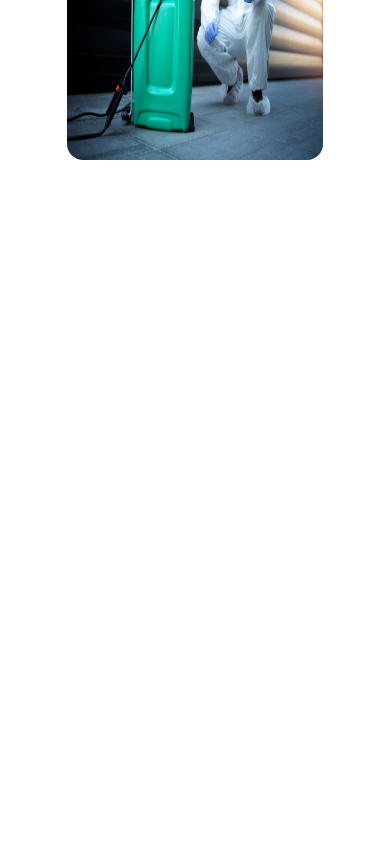
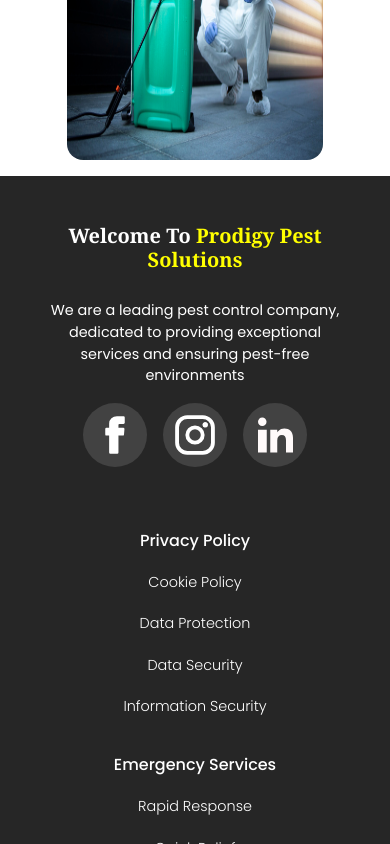
Before and after one commit to alecnissen/Precision-Pest-Control, a React (Vite) app: page / in a window 390 px wide. Shown: the part 11156-12000 px from the top of the page. Before the commit the page ends 11332 px from the top, so only its background shows below. Built offline with nearby package versions, Linux system fonts and the light colour scheme.

Commit message:
starting adding responsiveness for the footer section, saving work and will finish the tablet and mobile phones

```diff
--- a/src/App.jsx
+++ b/src/App.jsx
@@ -40,7 +40,7 @@
 
     <GalleryHomepage2></GalleryHomepage2>
 
-    {/* <Footer></Footer> */}
+    <Footer></Footer>
 
 
     </>
--- a/src/Styles/footer_styles.scss
+++ b/src/Styles/footer_styles.scss
@@ -109,11 +109,112 @@
 
 }
 
-// .newsletter-container {
-//     display: flex;
-//     flex-direction: column;
-//     gap: 1em;
-// }
+
+
+
+
+// media queries begin here
+
+
+@media (max-width: 1334px) {
+    .footer-privacy-policy-container h4,
+    .footer-emergency-services-container h4,
+    .newsletter-container h4  {
+        font-size: 1rem;
+    }
+
+    .footer-privacy-policy-container h5,
+    .footer-emergency-services-container h5,
+    .footer-welcome-to-container p  {
+        font-size: 0.9rem;
+    }
+
+    .newsletter-container input {
+        font-size: 0.9rem;
+    }
+
+    .newsletter-btn-container button {
+        font-size: 1rem;
+    }
+
+
+
+}
+
+
+@media (max-width: 1091px) {
+    .footer-privacy-policy-container,
+    .footer-emergency-services-container,
+    .newsletter-container {
+        text-align: center;
+    }
+
+    .newsletter-container input {
+       font-size: 0.8rem;
+    }
+
+    .newsletter-btn-container button {
+        font-size: 0.8rem;
+    }
+
+    .footer-welcome-to-container {
+        display: flex;
+        justify-content: center;
+        align-items: center;
+        text-align: center;
+    }
+
+}
+
+
+@media (max-width: 1000px) {
+    .footer-content-wrapper {
+        display: flex;
+        flex-direction: column;
+        justify-content: center;
+        align-items: center;
+    }
+
+
+
+    .footer-privacy-policy-container,
+    .footer-emergency-services-container,
+    .newsletter-container {
+        padding: 1em;
+    }
+
+    .footer-welcome-to-container p {
+        max-width: 21em;
+    }
+
+    .footer-icon-container {
+        display: flex;
+        justify-content: center;
+        align-items: center;
+    }
+
+    .footer-welcome-to-container {
+        display: flex;
+        justify-content: center;
+        align-items: center;
+    }
+
+    .footer-welcome-to-container h1 {
+        font-size: 2rem;
+    }
+
+
+
+}
+
+
+
+// at 1000px you need to increase the size of the titles again,
+
+// then possibly shrink down at mobile phones screen sizes
+
+
+
 
 
 
```
